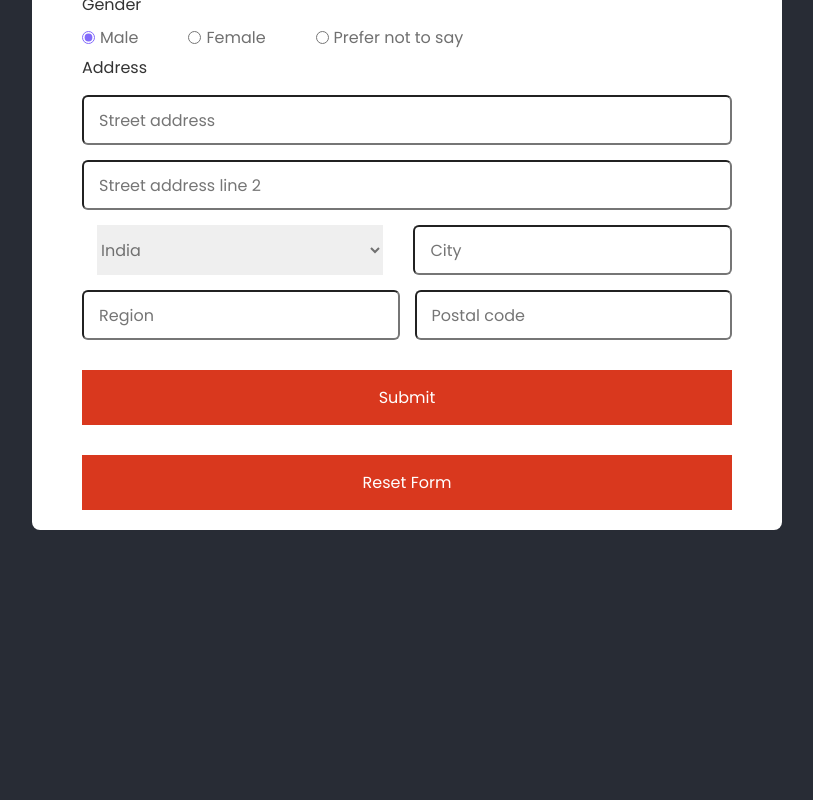
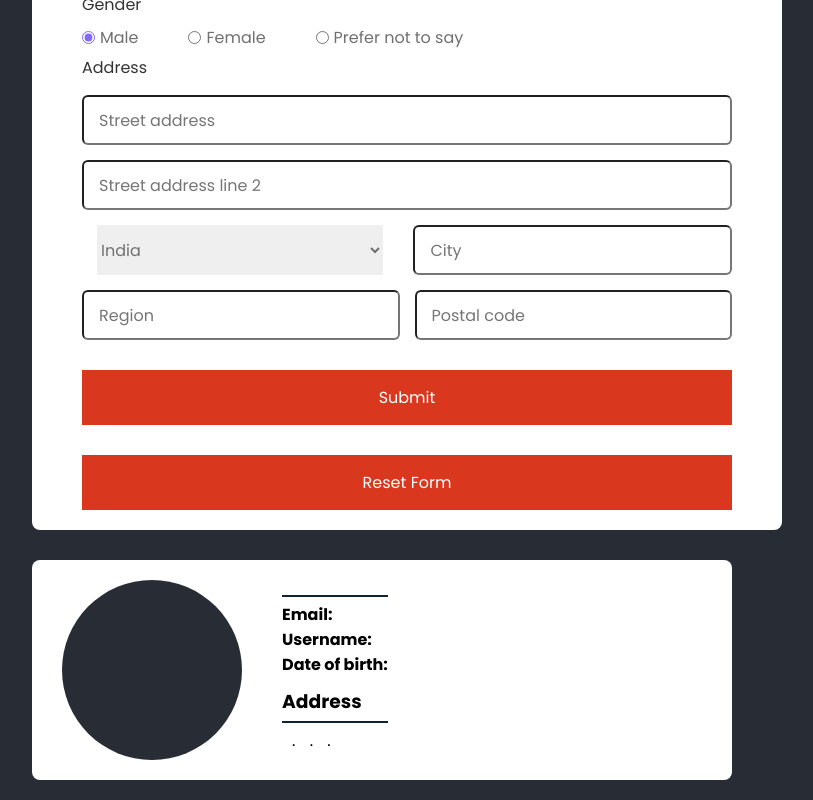
Before and after one commit to agreeshvs/angular-template-driven-form, an Angular app: page / in a window 1280 px wide. Shown: the part 435-1235 px from the top of the page, without its empty margins (233-1046 px from the left). Before the commit the page ends 985 px from the top, so only its background shows below. Built offline with nearby package versions, Linux system fonts and the light colour scheme.

Commit message:
Retrieving Form Data
Retrieving Form Data

```diff
--- a/src/app/app.component.css
+++ b/src/app/app.component.css
@@ -175,3 +175,41 @@ small{
 span{
   font-weight: normal;
 }
+
+.user-detail-container {
+  position: relative;
+  max-width: 700px;
+  width: 100%;
+  background: #fff;
+  padding: 20px 30px;
+  border-radius: 8px;
+  margin-top: 30px;
+}
+.user-details-container{
+  display: flex;
+}
+.user-avatar{
+  width: 180px;
+  height: 180px;
+  border-radius: 50%;
+  background-color: #282C35;
+  font-size: 75px;
+  font-weight: bold;
+  padding: 40px 40px;
+  color: white;
+}
+
+.user-details{
+  padding: 0px 40px;
+}
+.user-name{
+  padding-bottom: 5px;
+  margin-bottom: 5px;
+  border-bottom: #123 2px solid;
+  width: 100%;
+  margin-top: 10px;
+}
+span{
+  padding: 5px 5px;
+  font-weight: bold;
+}
--- a/src/app/app.component.html
+++ b/src/app/app.component.html
@@ -91,6 +91,28 @@
     </div>
     <small *ngIf="!addr.valid&&addr.touched">*Madatory fields are there</small>
     <input type="submit" value="Submit" class="submit-btn">
-    <button type="reset" (click)="resetForm()" class="submit-btn">Reset Form</button>
+    <button type="button" (click)="resetForm()" class="submit-btn">Reset Form</button>
   </form>
 </section>
+<section class="user-detail-container">
+  <div class="user-details-container">
+    <div class="user-avatar">
+      <p>{{firstName.slice(0, 1).toUpperCase()}}{{lastName.slice(0, 1).toUpperCase()}}</p>
+    </div>
+    <div class="user-details">
+      <div class="user-name">
+        <h2>{{ firstName }} {{ lastName }}</h2>
+      </div>
+      <p><b>Email:</b> {{ emailAddress}}</p>
+      <p><b>Username:</b> {{ username }} </p>
+      <p><b>Date of birth:</b> {{ dob }}</p>
+      <div class="user-name">
+        <h3>Address</h3>
+      </div>
+      <span>{{country }}</span>.
+      <span>{{ city }}</span>.
+      <span>{{ region }}</span>.
+      <span> {{ postal }}</span>
+    </div>
+  </div>
+</section>
--- a/src/app/app.component.ts
+++ b/src/app/app.component.ts
@@ -21,18 +21,36 @@ export class AppComponent {
     {    id: 'check-female',    value: 'female', display: 'Female' },
     {    id: 'check-other',    value: 'other', display: 'Prefer not to say'  },
   ]
+  postal: any;
+  city: any;
+  country: any;
+  region: any;
+  phoneNumber: any;
+  username: any;
+  street1: any;
+  street2: any;
 
-  ngOnInit(): void {
-    //Called after the constructor, initializing input properties, and the first call to ngOnChanges.
-    //Add 'implements OnInit' to the class.
-
-  }
 
   onFormSubmit(){
     this.form.control.markAllAsTouched();
     this.form.valid ? alert('Form Submitted!') : alert('Please fill the form correctly.');
-    console.log(this.form);
-    this.resetForm();
+    console.log(this.form.value);
+    this.firstName = this.form.value.firstName;
+    this.lastName = this.form.value.lastName;
+    this.emailAddress = this.form.value.email;
+    this.dob = this.form.value.dateofbirth;
+    this.postal = this.form.value.address.postalCode;
+    this.city = this.form.value.address.city;
+    this.country = this.form.value.address.country;
+    this.region = this.form.value.address.region;
+    this.phoneNumber = this.form.value.phoneNumber;
+    this.username = this.form.value.username;
+    this.street1 = this.form.value.address.street1;
+    this.street2 = this.form.value.address.street2;
+    console.log(this.country);
+    setTimeout(() => {
+      this.resetForm();
+    }, 2000);
   }
 
   generateUsername(){
```
